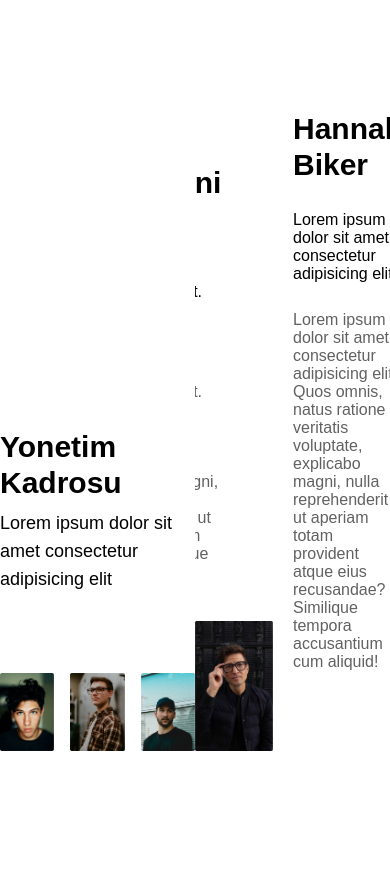
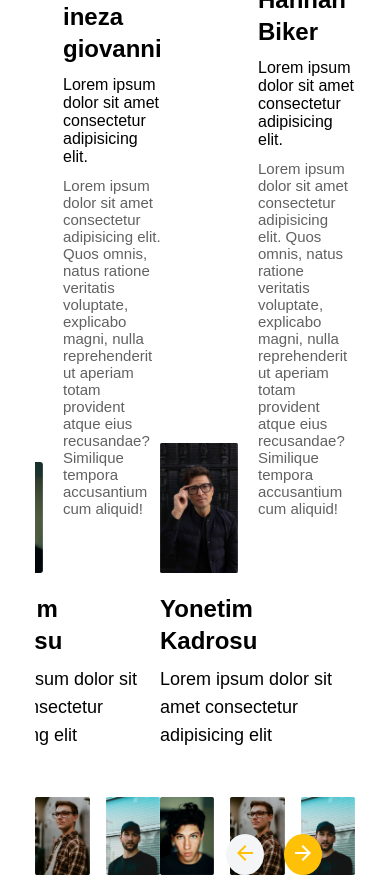
Before and after one commit to the-coder-kalisa/slider, a React (Vite) app: page / in a window 390 px wide. Before the commit the page ends 844 px from the top, so only its background shows below. Built offline with nearby package versions, Linux system fonts and the light colour scheme.

Commit message:
finished responsiveness

```diff
--- a/src/App.tsx
+++ b/src/App.tsx
@@ -103,14 +103,14 @@ const App = () => {
             disabled={currentIndex === 0}
             onClick={prev}
           >
-            <ArrowBack />
+            <ArrowBack className="icon"/>
           </button>
           <button
             className="button "
             disabled={currentIndex === 2}
             onClick={next}
           >
-            <ArrowForward />
+            <ArrowForward className="icon"/>
           </button>
         </div>
       </div>
--- a/src/index.css
+++ b/src/index.css
@@ -128,8 +128,63 @@ button {
   padding: 10px;
   color: white;
 }
-
+@media screen and (max-width: 953px) {
+  .each-image {
+    width: 9rem;
+  }
+  .each-image-second {
+    width: 13rem;
+  }
+}
+@media screen and (max-width: 907px) {
+  .each-data {
+    flex-direction: column-reverse;
+    margin: 0 auto;
+    gap: 20px;
+  }
+  .first {
+    width: 20rem;
+  }
+  .second {
+    width: 20rem;
+  }
+  .first-each {
+    width: 20rem;
+  }
+  .second-each {
+    width: 20rem;
+  }
+}
 @media screen and (max-width: 1448px) {
+  .icon {
+    width: 7px;
+    height: 7px;
+  }
+  .second-body {
+    font-size: 15px;
+  }
+  .first-each {
+    gap: 3rem;
+  }
+  .first-left-title {
+    font-size: 1.5rem;
+    line-height: 2rem;
+  }
+  .second-data {
+    gap: 0.7rem;
+    padding-bottom: 3.5rem;
+  }
+  .changes {
+    right: calc(20vw - 10px);
+    margin-top: 0rem;
+  }
+  .second-title {
+    font-size: 1.5rem;
+    line-height: 2rem;
+  }
+  .button {
+    padding: 7px;
+  }
   .each-image {
     width: 14vw;
   }
```
